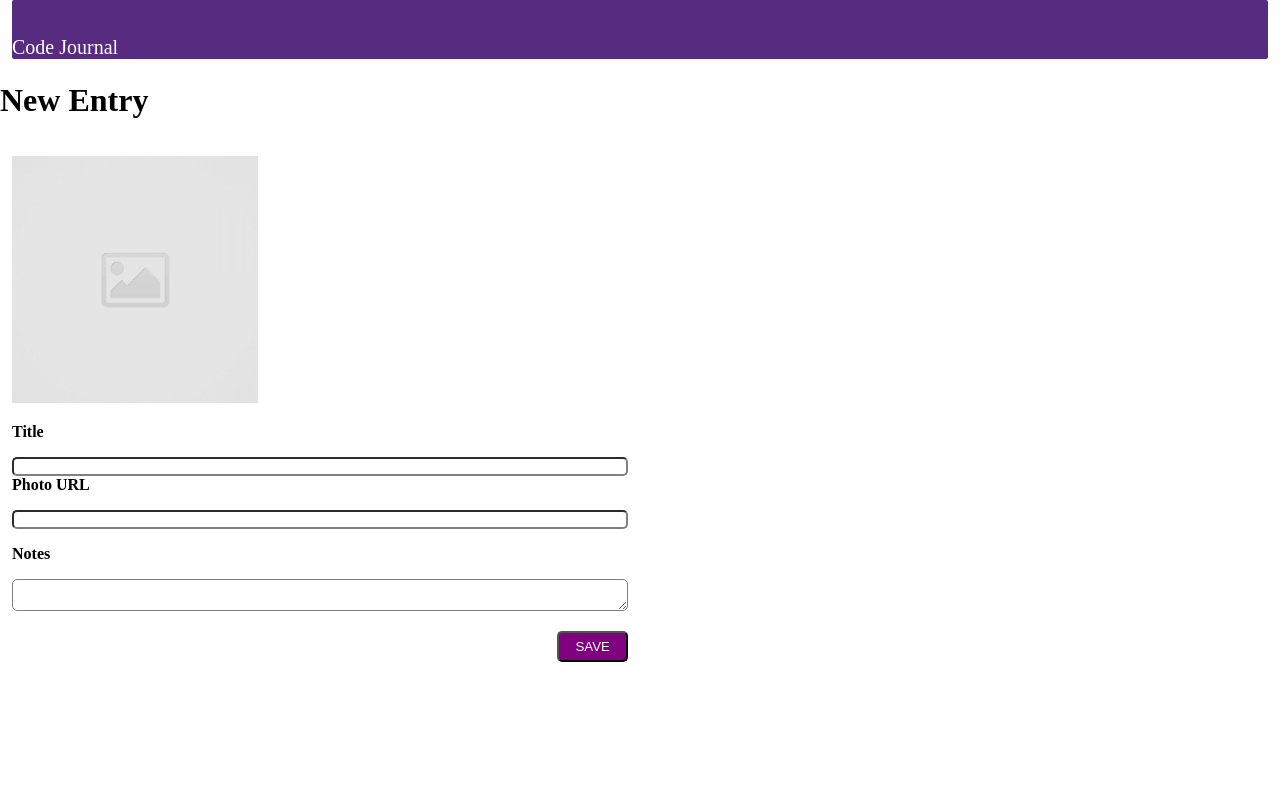
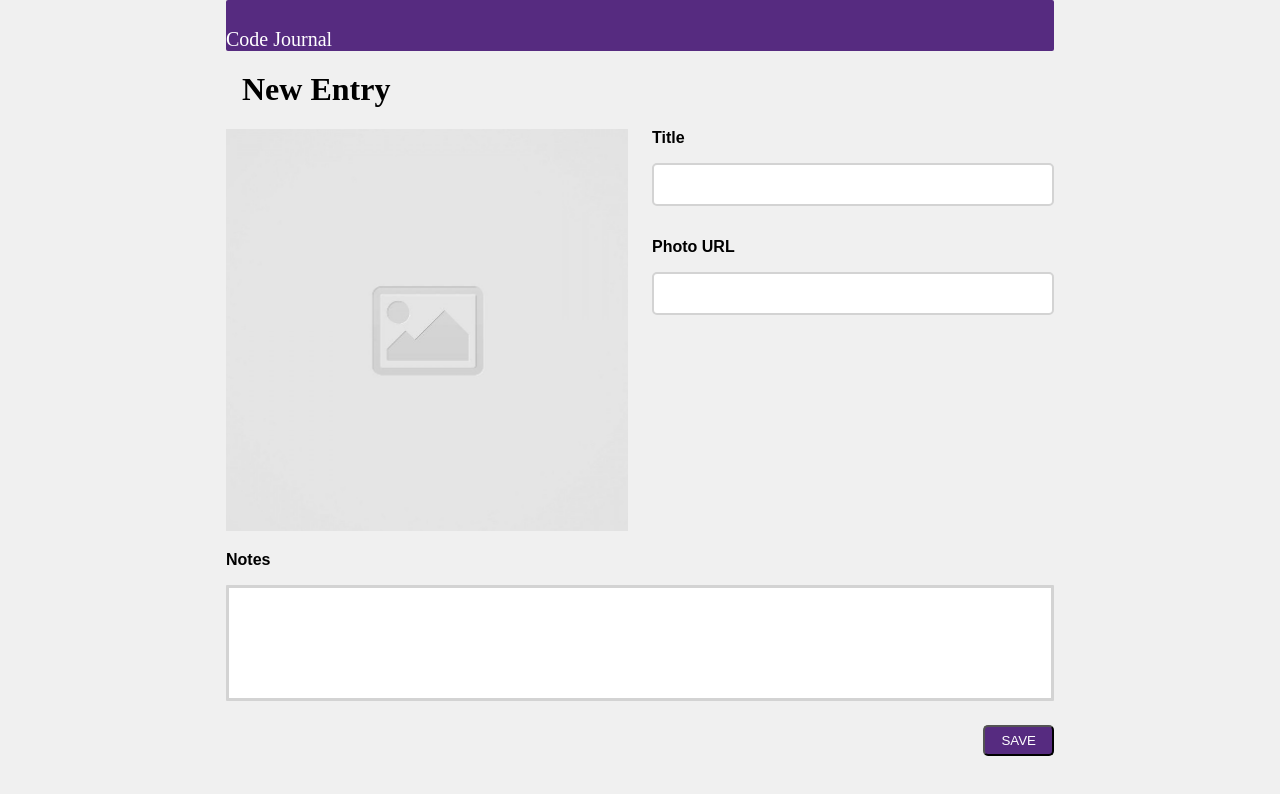
Before and after one commit to David-Gonzalez11/code-journ, a website: page index.html in a window 1280 px wide. Drawn offline with Linux system fonts and the light colour scheme.

```diff
--- a/css/styles.css
+++ b/css/styles.css
@@ -1,5 +1,5 @@
 .save {
-  background-color: purple;
+  background-color: rgb(86 43 128);
   color: white;
   padding: 6px;
   justify-content: right;
@@ -15,18 +15,19 @@
 }
 
 img {
-  width: 40%;
+  width: 100%;
 }
 
 .titles {
   font-weight: 600;
+  font-family: sans-serif;
 }
 
 .header {
   background-color: rgb(86 43 128);
   color: white;
   border-radius: 2px;
-  padding-top: 1rem;
+  padding-top: 0.5rem;
   margin: 0;
 }
 
@@ -41,24 +42,33 @@
 
 .textbox {
   width: 100%;
-  border-radius: 5px;
-  padding: 5rem;
+  border-radius: 1px;
+  border-width: 3px;
+  padding-bottom: 5rem;
+  border-color: lightgray;
+  resize: none;
+}
+
+.textbox:focus {
+  border-color: rgb(86 43 128);
+  border-width: 4px;
 }
 
 h1 {
   margin-top: 3px;
-}
-
-.column-half {
-  margin-top: 1rem;
+  padding-left: 1rem;
 }
 
 .box {
-  border-color: grey;
+  border-color: lightgray;
+  border-style: solid;
+  border-width: 2px;
+  padding-bottom: 1.5rem;
 }
 
 input {
   padding: 1rem;
+  margin-bottom: 2rem;
 }
 
 .btn {
@@ -68,17 +78,6 @@
   display: inline-block;
 }
 
-@media screen and (min-width: 768px) {
-  .container {
-    max-width: 900px;
-  }
-
-  .column-full,
-  .column-half {
-    padding: 0 0.75rem;
-  }
-
-  .column-half {
-    width: 50%;
-  }
+body {
+  background-color: rgb(240 240 240);
 }
--- a/index.html
+++ b/index.html
@@ -16,48 +16,59 @@
     <link rel="stylesheet" href="css/styles.css" />
   </head>
   <body>
-    <div class="row">
-      <div class="column-full head">
-        <header class="header">
-          <p>Code Journal</p>
-        </header>
+    <div class="container">
+      <div class="row">
+        <div class="column-full head">
+          <header class="header">
+            <p>Code Journal</p>
+          </header>
+          <h1>New Entry</h1>
+        </div>
       </div>
     </div>
 
-    <h1>New Entry</h1>
     <main>
-      <div data-view="entry-form">
-        <form class="form">
+      <div class="container">
+        <div data-view="entry-form">
           <div class="row">
             <div class="column-half img">
-              <img src="images/placeholder-image-square.jpg">
+              <img src="images/placeholder-image-square.jpg" />
             </div>
-          </div>
-
-
-          <div class="row">
 
             <div class="column-half">
               <label for="title" class="titles">Title</label>
-              <input type="text" required class="column-full box" name="title"/>
+              <input
+                type="text"
+                required
+                class="column-full box"
+                name="title"
+              />
 
               <label for="text" class="titles">Photo URL</label>
-              <input id="photoUrl" type="text" required class="column-full box" name="photoUrl" />
+              <input
+                id="photoUrl"
+                type="text"
+                required
+                class="column-full box"
+                name="photoUrl"
+              />
             </div>
           </div>
-      </div>
-      <div class="column-half">
-        <div>
+        </div>
+
+        <div class="column-full">
           <label for="notes" class="titles">Notes</label>
-          <textarea class="column-full textbox" required name="notes"></textarea>
+          <textarea
+            class="column-full textbox"
+            required
+            name="notes"
+          ></textarea>
+        </div>
+
+        <div class="column-full btn">
+          <button type="submit" class="save">SAVE</button>
         </div>
       </div>
-
-      <div class="column-half btn">
-        <button type="submit" class="save">SAVE</button>
-      </div>
-      </div>
-
     </main>
     <script src="js/data.js"></script>
     <script src="js/main.js"></script>
```
